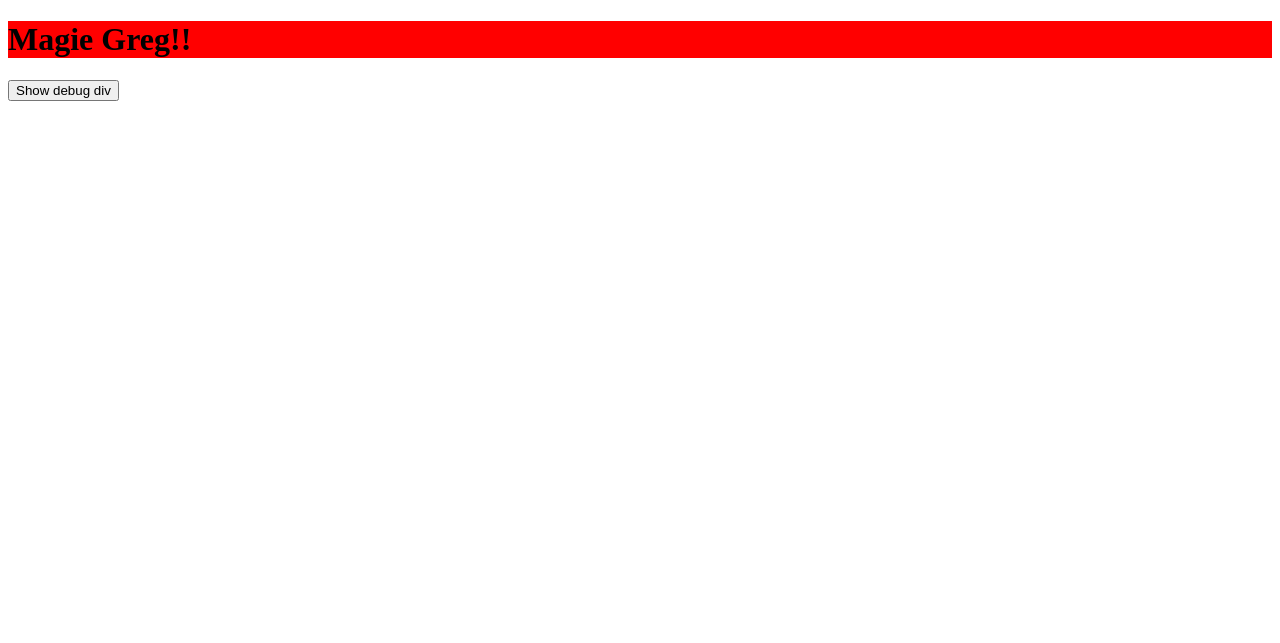
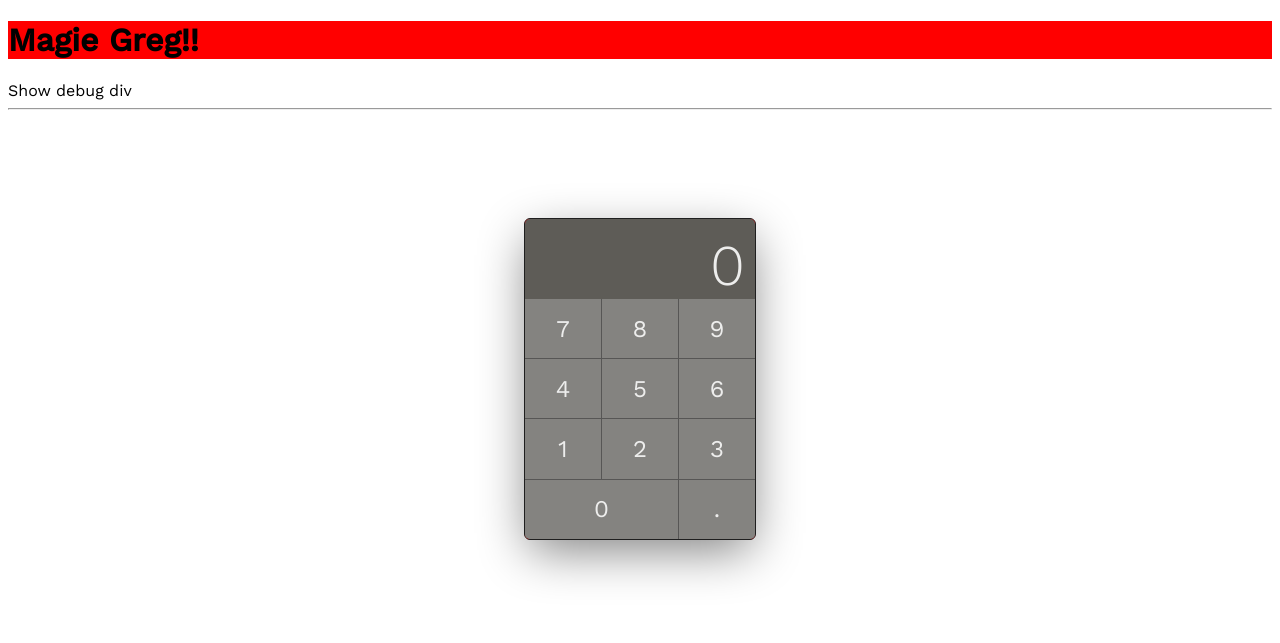
Before and after one commit to Tilko/MiniCalculator, a website: page public/index.html in a window 1280 px wide. Drawn offline with nearby package versions, Linux system fonts and the light colour scheme.

Commit message:
Add styling

```diff
--- a/public/index.html
+++ b/public/index.html
@@ -1,16 +1,38 @@
 <!DOCTYPE html>
 <html lang="en">
   <head>
-  <meta charset="UTF-8">
-  <meta name="viewport" content="width=device-width, initial-scale=1.0">
+    <meta charset="UTF-8" />
+    <meta name="viewport" content="width=device-width, initial-scale=1.0" />
     <title>Mini Calculator</title>
-  <link rel="stylesheet" href="style.css">
+    <link href="https://fonts.googleapis.com/css2?family=Work+Sans:ital,wght@0,300;0,400;0,500;1,100&display=swap" rel="stylesheet">
+    <link rel="stylesheet" href="style.css" />
     <script src="script.js"></script>
   </head>
   <body>
     <h1>Magie Greg!!</h1>
 
-  <button id='btn'>Show debug div</button>
+    <button id="btn">Show debug div</button>
     <div class="debug hidden">Greg</div>
+
+    <hr />
+
+    <div class="showcase">
+      <div class="calculator">
+        <div class="screen">0</div>
+        <div class="numpad">
+          <button class="number">7</button>
+          <button class="number">8</button>
+          <button class="number">9</button>
+          <button class="number">4</button>
+          <button class="number">5</button>
+          <button class="number">6</button>
+          <button class="number">1</button>
+          <button class="number">2</button>
+          <button class="number">3</button>
+          <button class="number zero">0</button>
+          <button class="number dot">.</button>
+        </div>
+      </div>
+    </div>
   </body>
 </html>
--- a/public/style.css
+++ b/public/style.css
@@ -11,3 +11,69 @@ h1 {
 .hidden {
   display: none;
 }
+
+.showcase {
+  display: flex;
+  justify-content: center;
+  padding: 100px;
+}
+
+body {
+  font-family: "Work Sans", sans-serif;
+}
+
+button  {
+  all: unset;
+}
+
+.calculator {
+  width: 230px;
+  height: 320px;
+  background-color: red;
+  font-size: 0.6em;
+  display: grid;
+  grid-template-rows: 80px 1fr;
+  border-radius: 6px;
+  overflow: hidden;
+  box-shadow: 0 15px 50px -5px grey;
+  border: 1px solid #1F1F1F;
+  color: #ededec;
+}
+
+.screen {
+  background-color: #5e5c57;
+  display: flex;
+  justify-content: flex-end;
+  align-items: flex-end;
+  padding-right: 10px;
+  font-weight: 100;
+  font-size: 6em;
+
+}
+
+.numpad {
+  display: grid;
+  background-color: #575655;
+  grid-template: 1fr 1fr 1fr 1fr / 1fr 1fr 1fr;
+  gap: 1px;
+  font-size: 2.5em;
+  cursor: pointer;
+}
+
+.zero {
+  grid-column-start: 1;
+  grid-column-end: 3;
+}
+
+.number {
+  display: flex;
+  background-color: #848380;
+  justify-content: center;
+  align-items: center;
+  /* border: solid 1px black;
+  box-sizing: border-box; */
+}
+
+.number:active {
+  background-color: #B2B2B1;
+}
```
Lines whose indentation alone changed are shown as unchanged.
